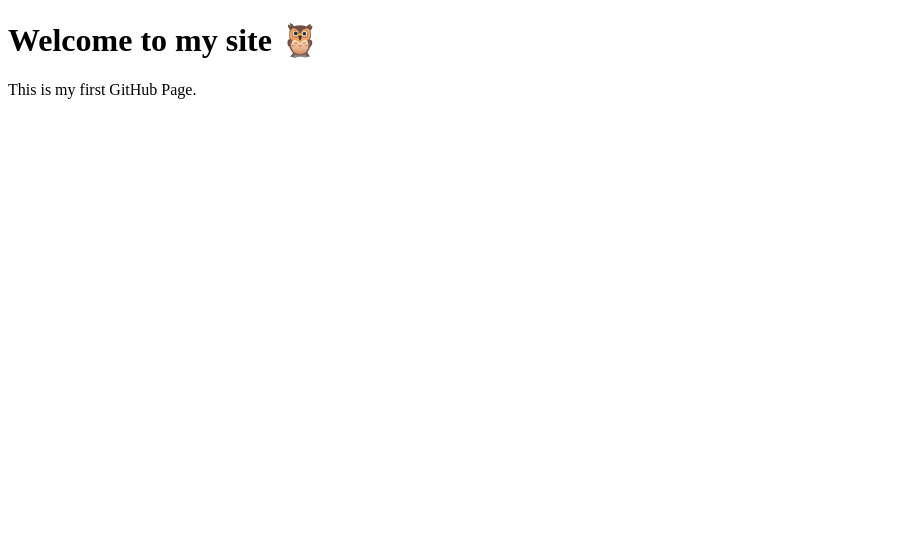
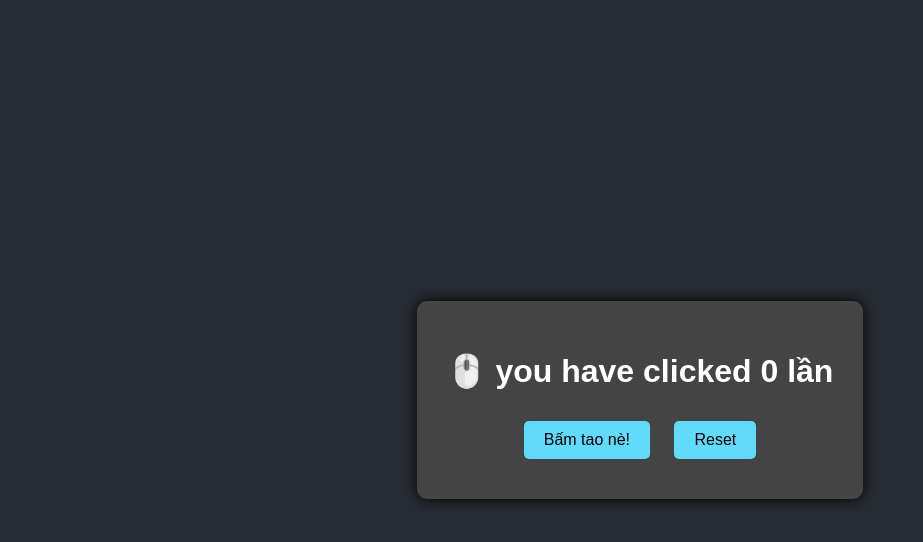
Before and after one commit to AnOwlForWhat/AnOwlForWhat.github.io, a plain HTML site: page index.html in a window 1280 px wide. Shown: the whole page, without its empty margins (0-923 px from the left). Drawn offline with Linux system fonts and the light colour scheme.

Commit message:
feat : clicker

```diff
--- a/index.html
+++ b/index.html
@@ -1,10 +1,15 @@
 <!DOCTYPE html>
 <html>
-  <head>
-    <title>Untitled Owl</title>
-  </head>
-  <body>
-    <h1>Welcome to my site 🦉</h1>
-    <p>This is my first GitHub Page.</p>
-  </body>
+<head>
+  <title>Click Counter</title>
+  <link rel="stylesheet" href="style.css">
+</head>
+<body>
+  <div class="container">
+    <h1>🖱️ you have clicked <span id="count">0</span> lần</h1>
+    <button onclick="increase()">Bấm tao nè!</button>
+    <button onclick="reset()">Reset</button>
+  </div>
+  <script src="script.js"></script>
+</body>
 </html>
--- /dev/null
+++ b/script.js
@@ -0,0 +1,14 @@
+let count = localStorage.getItem('clickCount') || 0;
+document.getElementById('count').textContent = count;
+
+function increase() {
+  count++;
+  document.getElementById('count').textContent = count;
+  localStorage.setItem('clickCount', count);
+}
+
+function reset() {
+  count = 0;
+  document.getElementById('count').textContent = count;
+  localStorage.setItem('clickCount', count);
+}
--- /dev/null
+++ b/style.css
@@ -0,0 +1,28 @@
+body {
+  background-color: #282c34;
+  color: white;
+  font-family: sans-serif;
+  display: flex;
+  justify-content: center;
+  align-items: center;
+  height: 100vh;
+  margin: 0;
+}
+
+.container {
+  text-align: center;
+  background: #444;
+  padding: 30px;
+  border-radius: 10px;
+  box-shadow: 0 0 15px #000;
+}
+
+button {
+  padding: 10px 20px;
+  margin: 10px;
+  font-size: 16px;
+  background-color: #61dafb;
+  border: none;
+  border-radius: 5px;
+  cursor: pointer;
+}
```
